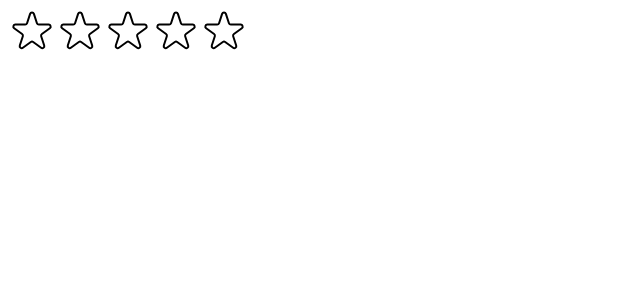
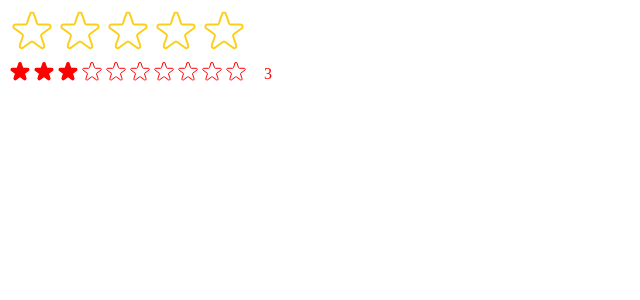
Before and after one commit to imadosan/usePopcorn, a React (Create React App) app: page / in a window 1280 px wide. Shown: the top 300 px of the page, without its empty margins (0-640 px from the left). Built offline with nearby package versions, Linux system fonts and the light colour scheme.

Commit message:
improving reusability using props

```diff
--- a/src/StarRating.js
+++ b/src/StarRating.js
@@ -10,47 +10,63 @@
   display: 'flex',
 };
 
-const textStyle = {
-  lineHeight: '1',
-  margin: '0',
-};
-
-export default function StarRating({ maxRating = 5 }) {
-  const [rating, setRating] = useState(0);
+export default function StarRating({
+  maxRating = 5,
+  color = '#fccf19',
+  size = 48,
+  className = '',
+  messages = [],
+  defaultRating = 0,
+  onSetRating,
+}) {
+  const [rating, setRating] = useState(defaultRating);
   const [tempRating, setTempRating] = useState(0);
 
   function handleRating(rating) {
     setRating(rating);
+    onSetRating(rating);
   }
 
+  const textStyle = {
+    lineHeight: '1',
+    margin: '0',
+    color,
+    fontSize: `${size / 1.5}px`,
+  };
+
   return (
-    <div style={containerStyle}>
+    <div style={containerStyle} className={className}>
       <div style={starContainerStyle}>
         {Array.from({ length: maxRating }, (_, i) => (
-          <span>
+          <span key={i}>
             <Star
-              key={i}
               full={tempRating ? tempRating >= i + 1 : rating >= i + 1}
               onRate={() => handleRating(i + 1)}
               onHoverIn={() => setTempRating(i + 1)}
               onHoverOut={() => setTempRating(0)}
+              color={color}
+              size={size}
             />
           </span>
         ))}
       </div>
-      <p style={textStyle}>{tempRating || rating || ''}</p>
+      <p style={textStyle}>
+        {messages.length === maxRating
+          ? messages[tempRating ? tempRating - 1 : rating - 1]
+          : tempRating || rating || ''}
+      </p>
     </div>
   );
 }
 
-const starStyle = {
-  width: '48px',
-  height: '48px',
-  display: 'block',
-  cursor: 'pointer',
-};
+function Star({ onRate, full, onHoverIn, onHoverOut, color, size }) {
+  const starStyle = {
+    width: `${size}px`,
+    outerHeight: `${size}px`,
+    display: 'block',
+    cursor: 'pointer',
+  };
 
-function Star({ onRate, full, onHoverIn, onHoverOut }) {
   return (
     <span
       style={starStyle}
@@ -63,8 +79,8 @@
         <svg
           xmlns="http://www.w3.org/2000/svg"
           viewBox="0 0 20 20"
-          fill="#000"
-          stroke="#000"
+          fill={color}
+          stroke={color}
         >
           <path d="M9.049 2.927c.3-.921 1.603-.921 1.902 0l1.07 3.292a1 1 0 00.95.69h3.462c.969 0 1.371 1.24.588 1.81l-2.8 2.034a1 1 0 00-.364 1.118l1.07 3.292c.3.921-.755 1.688-1.54 1.118l-2.8-2.034a1 1 0 00-1.175 0l-2.8 2.034c-.784.57-1.838-.197-1.539-1.118l1.07-3.292a1 1 0 00-.364-1.118L2.98 8.72c-.783-.57-.38-1.81.588-1.81h3.461a1 1 0 00.951-.69l1.07-3.292z" />
         </svg>
@@ -73,7 +89,7 @@
           xmlns="http://www.w3.org/2000/svg"
           fill="none"
           viewBox="0 0 24 24"
-          stroke="#000"
+          stroke={color}
         >
           <path
             strokeLinecap="round"
--- a/src/index.js
+++ b/src/index.js
@@ -8,6 +8,10 @@
 root.render(
   <React.StrictMode>
     {/* <App /> */}
-    <StarRating maxRating={5} />
+    <StarRating
+      maxRating={5}
+      messages={['Terrible', 'Bad', 'Okay', 'good', 'Amazing']}
+    />
+    <StarRating size={24} color="red" maxRating={10} defaultRating={3} />
   </React.StrictMode>
 );
```
